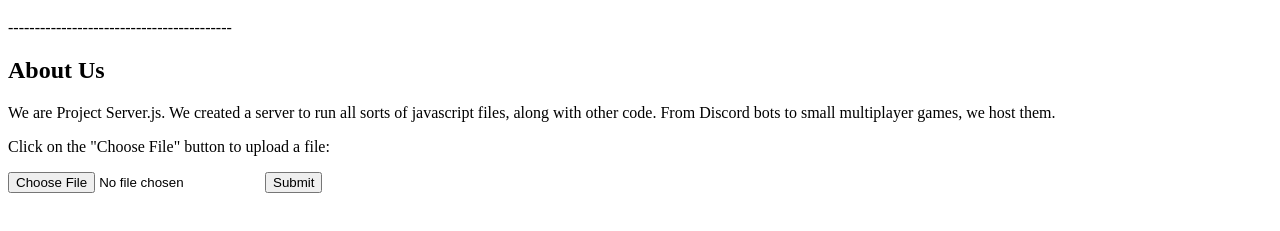
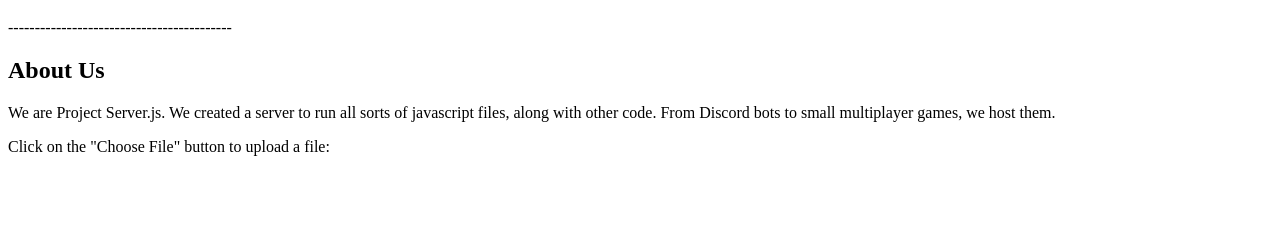
Before and after one commit to HerobrineLuver/ProjectServer.js, a plain HTML site: page index.html in a window 1280 px wide. Shown: the part 61-292 px from the top of the page. Drawn offline with Linux system fonts and the light colour scheme.

Commit message:
Update index.html

```diff
--- a/index.html
+++ b/index.html
@@ -13,10 +13,10 @@
     <p>We are Project Server.js. We created a server to run all sorts of javascript files, along with other code. From Discord bots to small multiplayer games, we host them.</p>
     <p>Click on the "Choose File" button to upload a file:</p>
 
-<form action="/action_page.php">
+<!-- ><form action="/action_page.php">
   <input type="file" id="myFile" name="filename">
   <input type="submit">
-</form>
+</form> -->
     <script src="script.js"></script>
   </body>
 </html>
```
